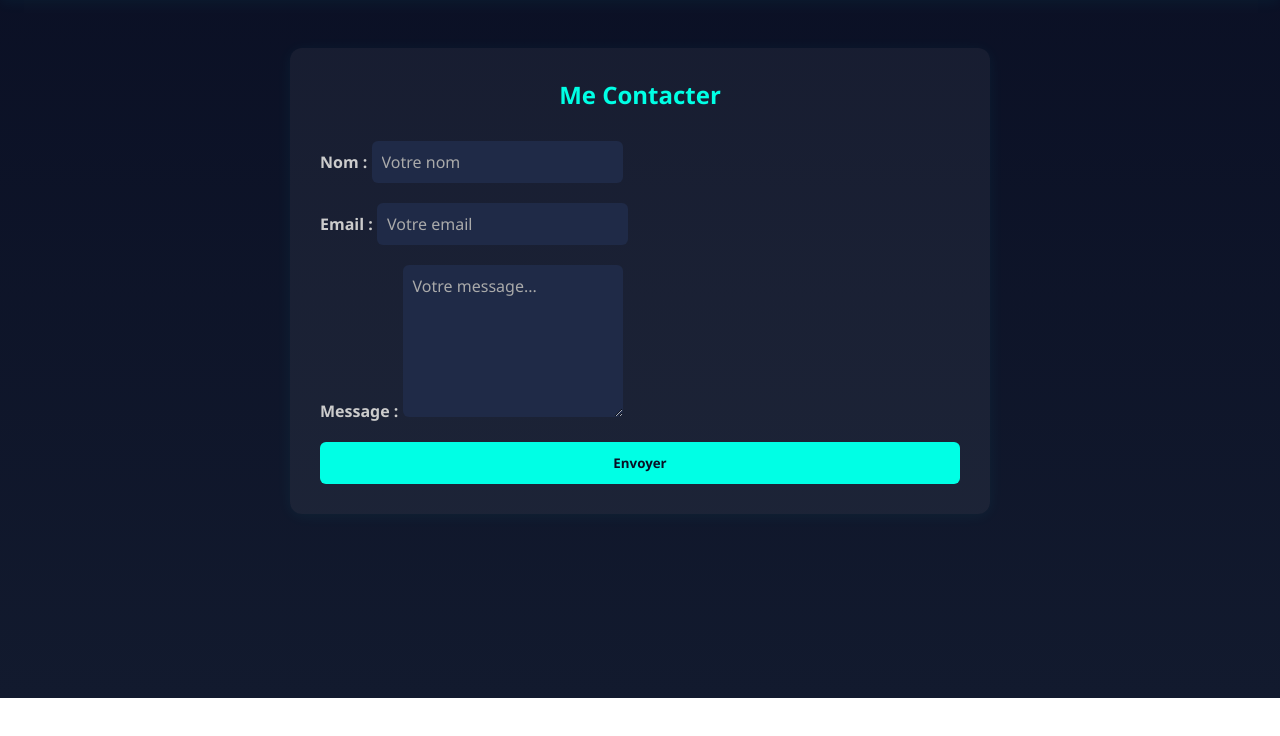
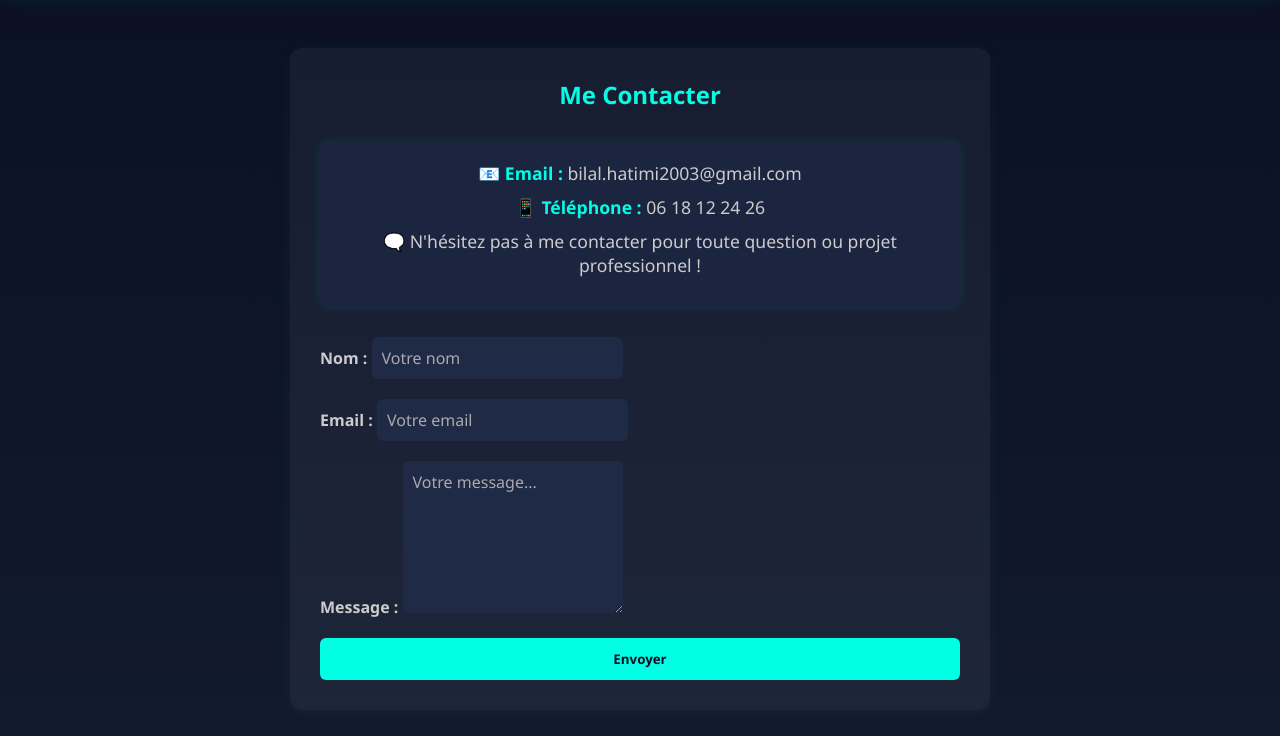
Before and after one commit to bilouu34/mon-portfolio.bilal-hatimi, a plain HTML site: page veille.html in a window 1280 px wide. Shown: the part 102-838 px from the top of the page. Before the commit the page ends 800 px from the top, so only its background shows below. Drawn offline with Linux system fonts and the light colour scheme; files whose address does not match are found by name.

Commit message:
Update veille.html

```diff
--- a/veille.html
+++ b/veille.html
@@ -103,6 +103,25 @@
       color: var(--accent);
     }
 
+    .contact-box {
+      background-color: #1b253f;
+      padding: 20px;
+      border-radius: 10px;
+      margin-bottom: 30px;
+      text-align: center;
+      box-shadow: 0 0 10px rgba(0,255,255,0.1);
+    }
+
+    .contact-box p {
+      font-size: 1.1em;
+      color: #ccc;
+      margin-bottom: 10px;
+    }
+
+    .contact-box strong {
+      color: var(--accent);
+    }
+
     form {
       display: flex;
       flex-direction: column;
@@ -183,6 +202,13 @@
 
   <div class="container">
     <h2>Me Contacter</h2>
+
+    <div class="contact-box">
+      <p>📧 <strong>Email :</strong> bilal.hatimi2003@gmail.com</p>
+      <p>📱 <strong>Téléphone :</strong> 06 18 12 24 26</p>
+      <p>🗨️ N'hésitez pas à me contacter pour toute question ou projet professionnel !</p>
+    </div>
+
     <form action="#" method="post">
       <div>
         <label for="nom">Nom :</label>
```
